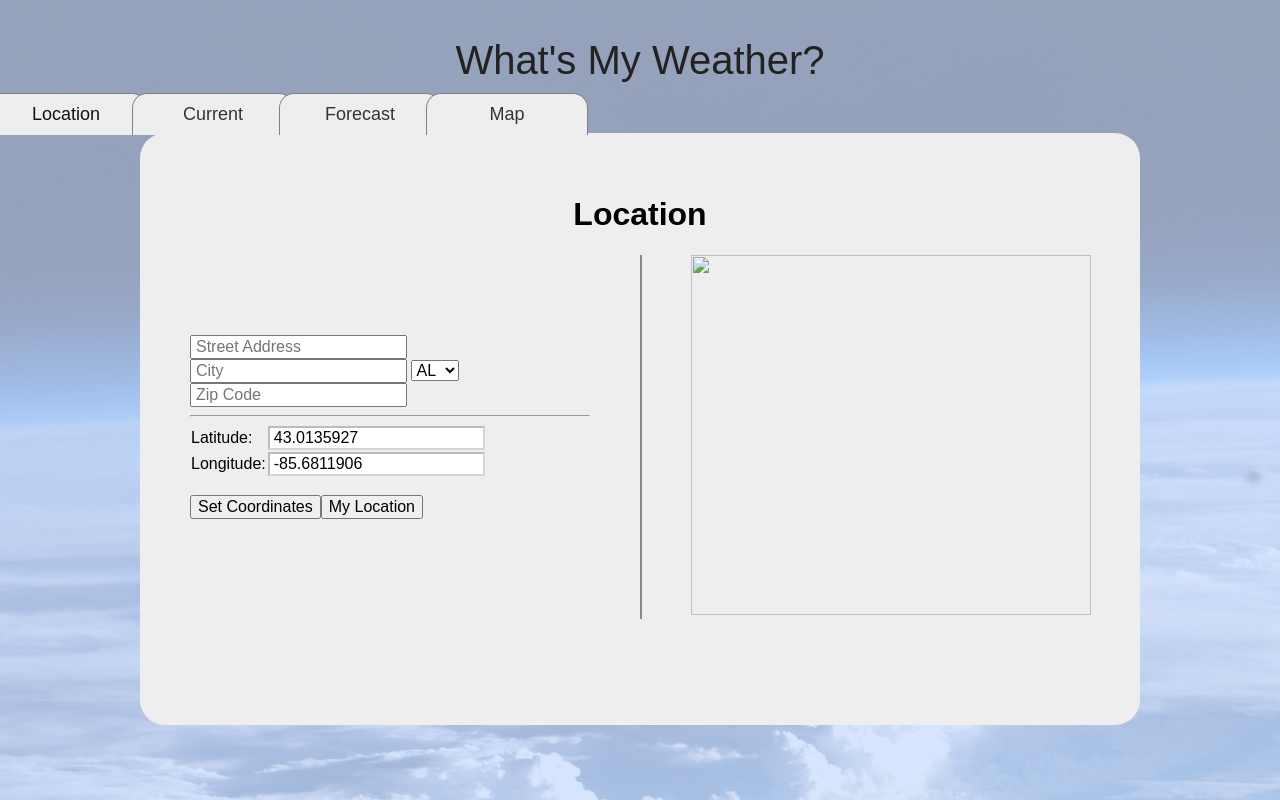
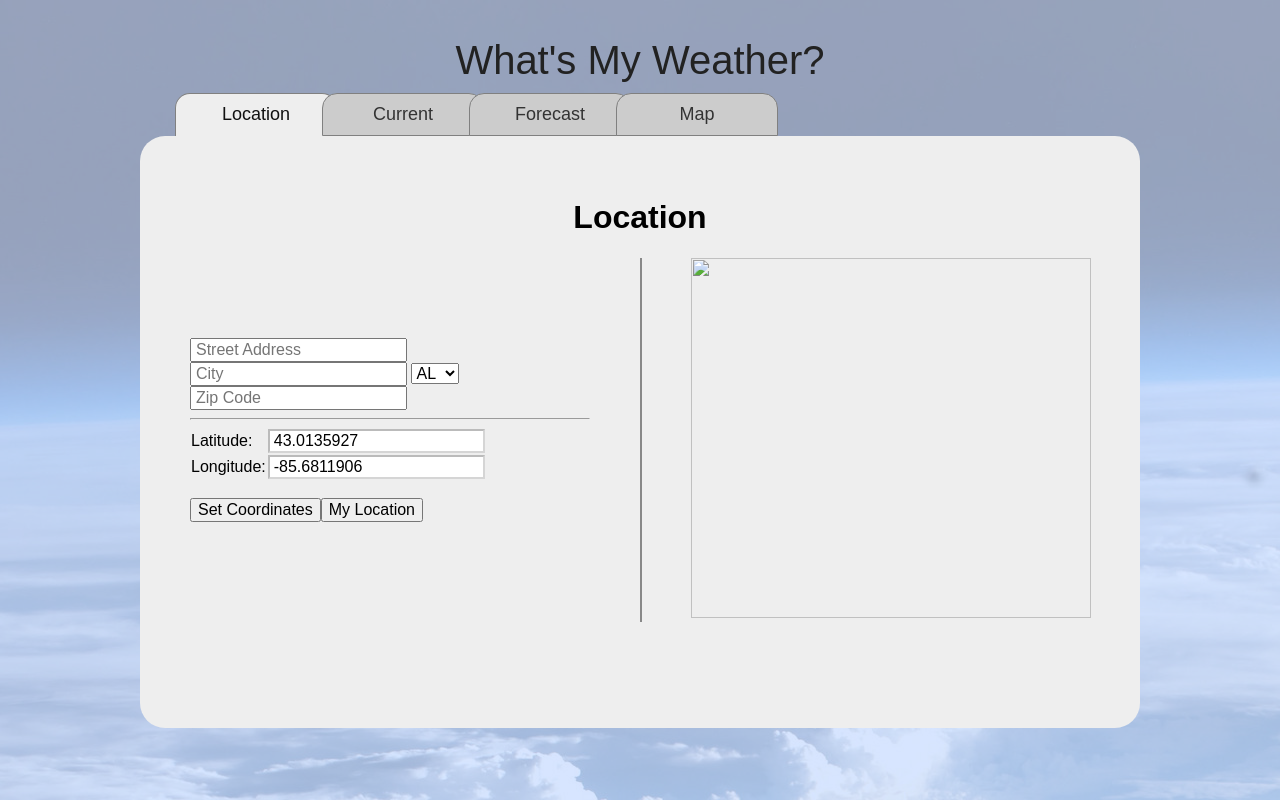
Before and after one commit to dande313/backbone-weather, a website: page index.html in a window 1280 px wide. Drawn offline with Linux system fonts and the light colour scheme; files whose address does not match are found by name.

Commit message:
fixed nav bar styling

```diff
--- a/css/main.less
+++ b/css/main.less
@@ -21,6 +21,7 @@ body {
     color:#333;
     font-size: 18px;
     margin: auto;
+    width: 900px;
     ul {
         list-style: none;
     	margin: 0;
@@ -34,8 +35,7 @@ body {
             text-decoration: none;
             cursor: pointer;
             border:1px solid gray;
-            border-bottom: none;
-            background: #eee;
+            background: #ccc;
             width: 80px;
             text-align: center;
             &:hover{
@@ -43,8 +43,10 @@ body {
             }
             &.active {
                 color:#111;
+                padding-bottom: 11px;
                 cursor: default;
-                z-index:1;
+                background: #eee;
+                border-bottom: none;
             }
         }
     }
@@ -56,7 +58,7 @@ body {
     max-width:1000px;
     height: 550px;
     margin: auto;
-    margin-top: 30px;
+    margin-top: 33px;
     background-color: #eee;
     border-radius: 25px;
 
```
